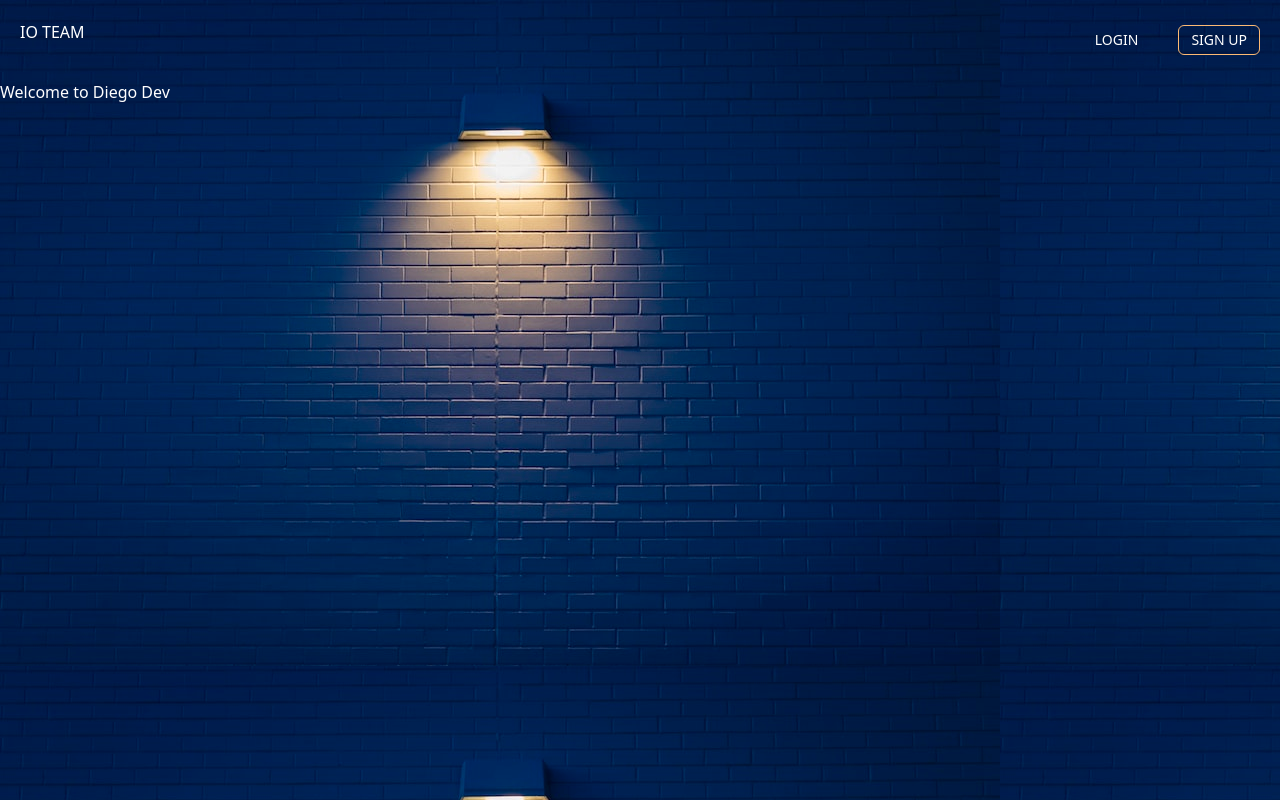
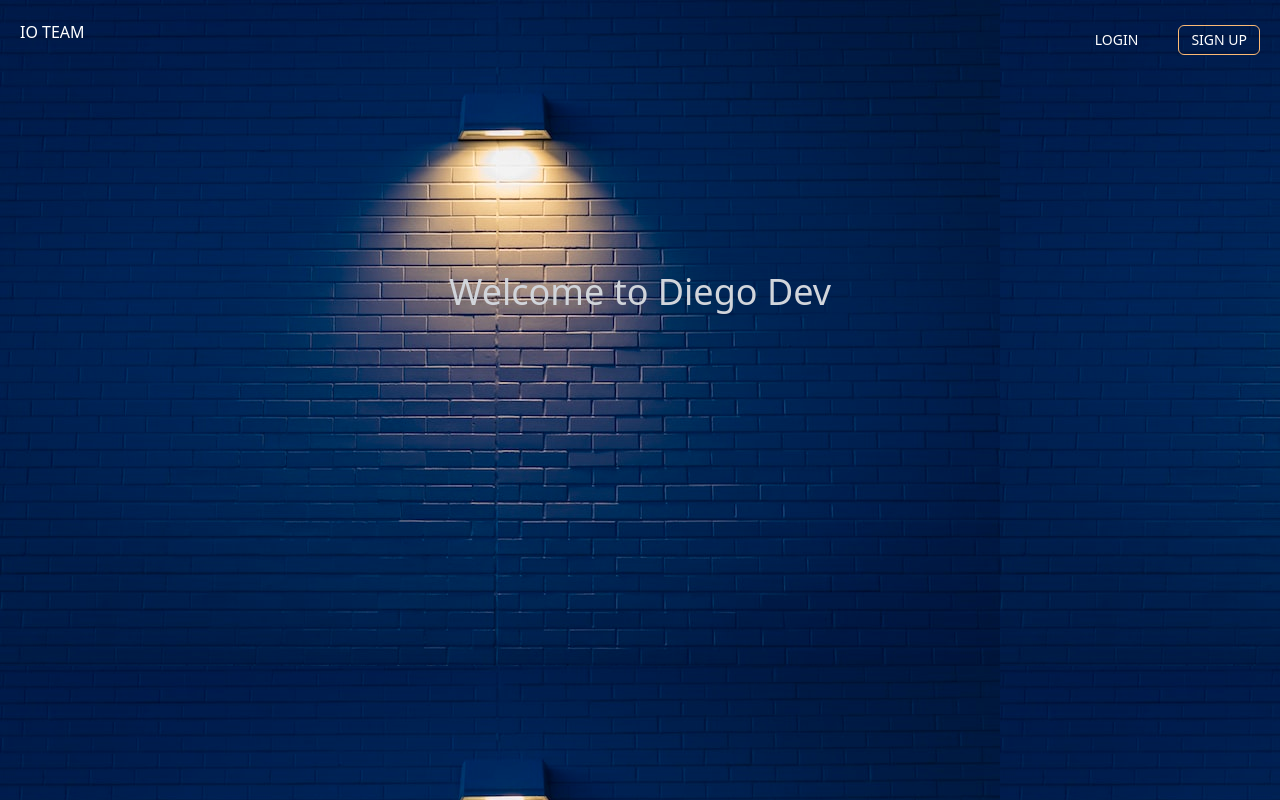
Before and after one commit to dieegobs/search-tailwind, a Next.js app: page / in a window 1280 px wide. Built offline with nearby package versions, Linux system fonts and the light colour scheme.

Commit message:
Centralizando no meio e deixando o texto grande

```diff
--- a/pages/index.js
+++ b/pages/index.js
@@ -21,8 +21,8 @@ export default function Home() {
         </div>
 
         <div className="h-[90%]">
-          <div className="h-[50%] w-full">
-            <p className="text-white">Welcome to Diego Dev</p>
+          <div className="h-[50%] w-full flex items-center justify-center pt-16">
+            <p className="text-gray-300 text-4xl">Welcome to Diego Dev</p>
           </div>
         </div>
 
```
